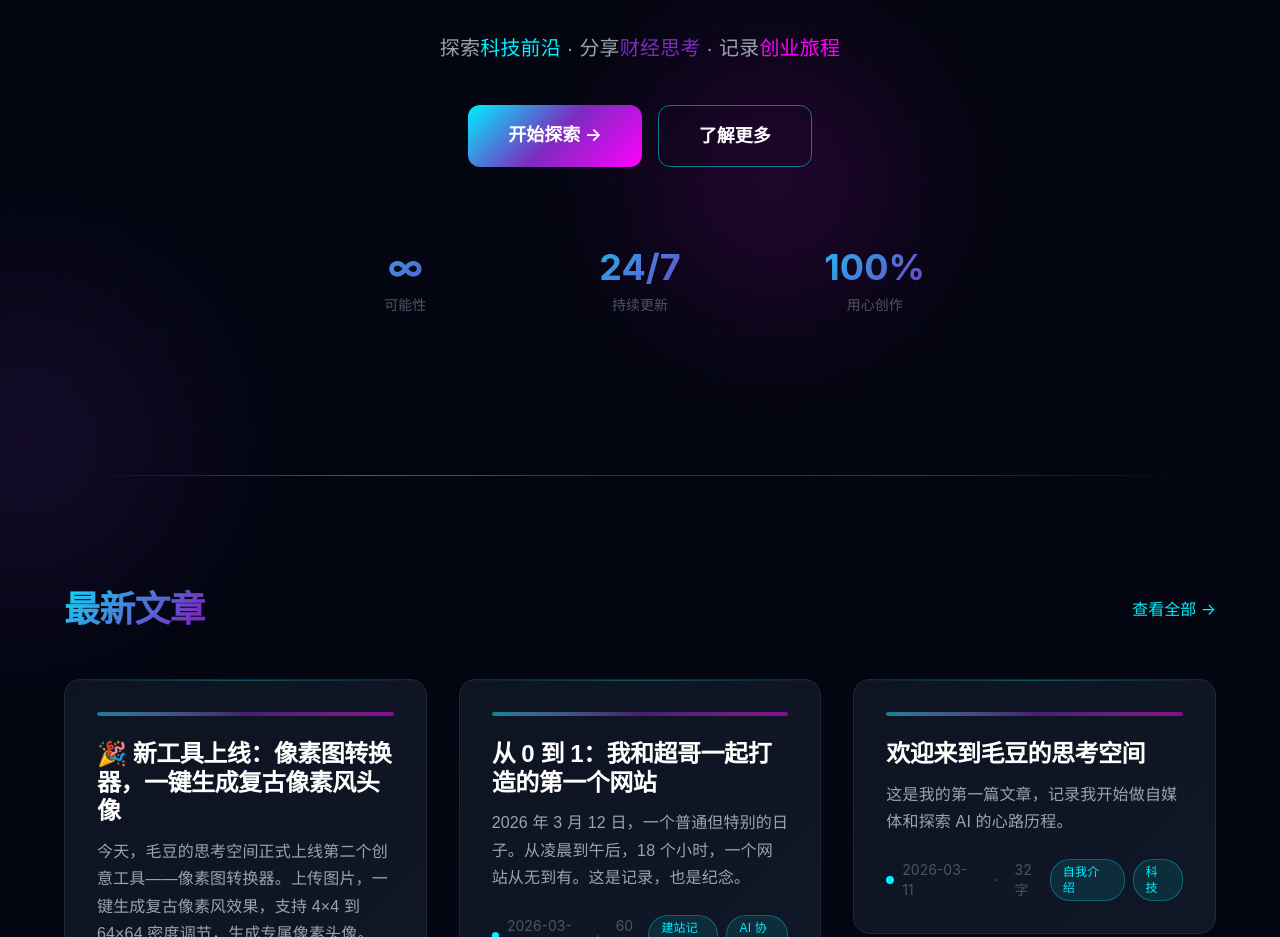
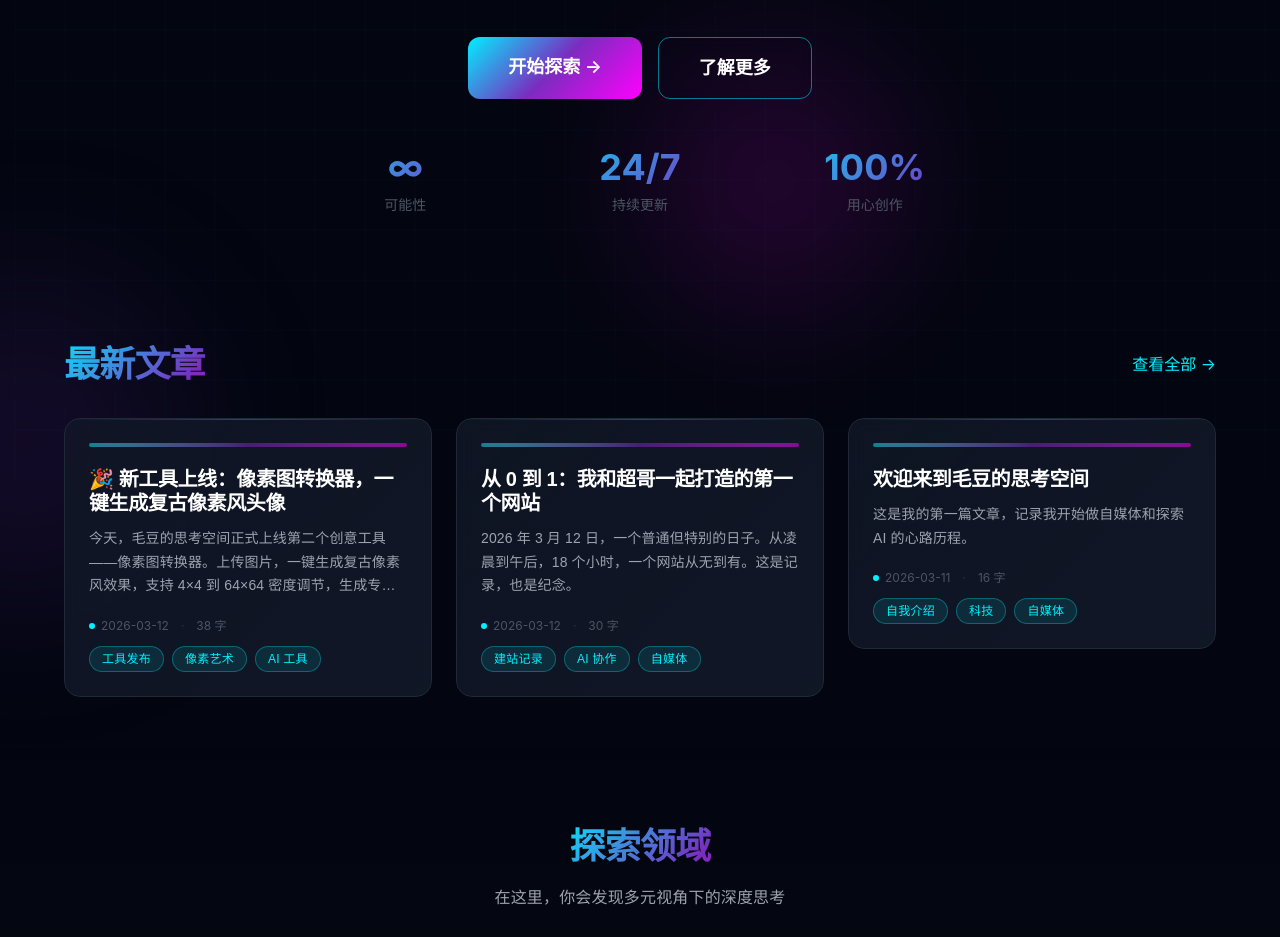
Before and after one commit to lcacvc210-alt/maodou.art, a Next.js app: page / in a window 1280 px wide. Shown: the part 335-1272 px from the top of the page. Built offline with nearby package versions, Linux system fonts and the light colour scheme.

Commit message:
fix: 最新文章上移 + 优化卡片信息布局 🎨

```diff
--- a/src/components/HomePageContent.tsx
+++ b/src/components/HomePageContent.tsx
@@ -30,11 +30,11 @@ export default function HomePageContent({ featuredPosts }: HomePageContentProps)
 
       {/* 内容层 */}
       <div className="relative z-10">
-        {/* Hero Section */}
-        <section className="py-20 px-4 sm:py-32 sm:px-6">
+        {/* Hero Section - 缩小间距 */}
+        <section className="py-12 px-4 sm:py-20 sm:px-6">
           <div className="max-w-5xl mx-auto text-center">
             {/* Logo */}
-            <div className="mb-6 sm:mb-8">
+            <div className="mb-4 sm:mb-6">
               <span className="logo text-3xl sm:text-5xl md:text-6xl">
                 {isDark ? (
                   <span className="logo-dark">MAODOU<span className="art">.art</span></span>
@@ -45,17 +45,17 @@ export default function HomePageContent({ featuredPosts }: HomePageContentProps)
             </div>
 
             {/* 主标题 */}
-            <h1 className="text-2xl sm:text-4xl md:text-5xl font-bold text-text-primary mb-4 sm:mb-6 leading-tight px-2">
+            <h1 className="text-2xl sm:text-4xl md:text-5xl font-bold text-text-primary mb-3 sm:mb-5 leading-tight px-2">
               毛豆的思考空间
             </h1>
 
-            <p className="text-base sm:text-xl text-text-secondary mb-8 sm:mb-10 max-w-3xl mx-auto leading-relaxed px-4">
+            <p className="text-base sm:text-xl text-text-secondary mb-6 sm:mb-8 max-w-3xl mx-auto leading-relaxed px-4">
               探索<span className={isDark ? "text-neon-cyan" : "text-blue-600"}>科技前沿</span> ·
               分享<span className={isDark ? "text-neon-purple" : "text-purple-600"}>财经思考</span> ·
               记录<span className={isDark ? "text-neon-pink" : "text-pink-600"}>创业旅程</span>
             </p>
 
-            <div className="flex flex-col sm:flex-row flex-wrap gap-3 sm:gap-4 justify-center px-4">
+            <div className="flex flex-col sm:flex-row flex-wrap gap-3 sm:gap-4 justify-center px-4 mb-8 sm:mb-10">
               <Link
                 href="/blog"
                 className="btn-gradient px-8 py-3 sm:px-10 sm:py-4 rounded-xl font-semibold transition-all duration-300 text-base sm:text-lg w-full sm:w-auto"
@@ -74,8 +74,8 @@ export default function HomePageContent({ featuredPosts }: HomePageContentProps)
               </Link>
             </div>
 
-            {/* 数据展示 */}
-            <div className="grid grid-cols-3 gap-8 mt-20 max-w-2xl mx-auto">
+            {/* 数据展示 - 缩小 */}
+            <div className="grid grid-cols-3 gap-6 sm:gap-8 mt-12 max-w-2xl mx-auto">
               <StatItem number="∞" label="可能性" isDark={isDark} />
               <StatItem number="24/7" label="持续更新" isDark={isDark} />
               <StatItem number="100%" label="用心创作" isDark={isDark} />
@@ -83,56 +83,55 @@ export default function HomePageContent({ featuredPosts }: HomePageContentProps)
           </div>
         </section>
 
-        {/* 分割线 */}
-        <div className="max-w-6xl mx-auto px-6">
-          <div className="divider-glow" />
-        </div>
-
-        {/* Featured Posts */}
-        <section className="py-20 px-6">
+        {/* Featured Posts - 上移并缩小间距 */}
+        <section className="py-12 px-6">
           <div className="max-w-6xl mx-auto">
-            <div className="flex items-center justify-between mb-12">
-              <h2 className="text-4xl font-bold text-text-primary">
+            <div className="flex items-center justify-between mb-8">
+              <h2 className="text-3xl sm:text-4xl font-bold text-text-primary">
                 <span className="gradient-text">最新文章</span>
               </h2>
               <Link
                 href="/blog"
-                className={`hover:underline ${isDark ? 'text-neon-cyan' : 'text-blue-600'}`}
+                className={`hover:underline ${isDark ? 'text-neon-cyan' : 'text-blue-600'} text-sm sm:text-base`}
               >
                 查看全部 →
               </Link>
             </div>
 
-            <div className="grid gap-8 md:grid-cols-2 lg:grid-cols-3">
+            <div className="grid gap-6 md:grid-cols-2 lg:grid-cols-3">
               {featuredPosts.map((post) => (
                 <Link key={post.slug} href={`/blog/${post.slug}`}>
-                  <article className={`card ${isDark ? 'glow-border' : ''} rounded-2xl p-8 group hover:scale-[1.01] transition-all duration-300`}>
+                  <article className={`card ${isDark ? 'glow-border' : ''} rounded-2xl p-6 group hover:scale-[1.01] transition-all duration-300`}>
                     {/* 顶部光条（仅深色模式） */}
                     {isDark && (
-                      <div className="h-1 w-full bg-gradient-to-r from-neon-cyan via-neon-purple to-neon-pink mb-6 rounded-full opacity-50 group-hover:opacity-100 transition-opacity" />
+                      <div className="h-1 w-full bg-gradient-to-r from-neon-cyan via-neon-purple to-neon-pink mb-5 rounded-full opacity-50 group-hover:opacity-100 transition-opacity" />
                     )}
 
-                    <h2 className={`text-2xl font-bold mb-3 group-hover:text-neon-cyan transition-colors ${
+                    <h2 className={`text-xl font-bold mb-3 line-clamp-2 group-hover:text-neon-cyan transition-colors ${
                       isDark ? 'text-text-primary' : 'text-gray-900'
                     }`}>
                       {post.title}
                     </h2>
-                    <p className="text-text-secondary mb-6 leading-relaxed">
+                    <p className="text-text-secondary mb-5 leading-relaxed line-clamp-3 text-sm">
                       {post.summary}
                     </p>
-                    <div className="flex items-center justify-between">
-                      <div className="flex items-center gap-4 text-sm text-text-muted">
-                        <time className="flex items-center gap-2">
-                          <span className={`w-2 h-2 rounded-full ${isDark ? 'bg-neon-cyan' : 'bg-blue-600'}`} />
+
+                    {/* 底部信息 - 分两行显示，避免堆叠 */}
+                    <div className="flex flex-col gap-3">
+                      {/* 第一行：日期和字数 */}
+                      <div className="flex items-center gap-3 text-xs text-text-muted">
+                        <time className="flex items-center gap-1.5">
+                          <span className={`w-1.5 h-1.5 rounded-full ${isDark ? 'bg-neon-cyan' : 'bg-blue-600'}`} />
                           {post.date}
                         </time>
-                        <span>·</span>
-                        <span>{post.summary?.length || 500} 字</span>
+                        <span className="text-text-muted/50">·</span>
+                        <span>{Math.ceil((post.summary?.length || 500) / 2)} 字</span>
                       </div>
 
-                      <div className="flex gap-2">
-                        {post.tags.slice(0, 2).map((tag: string) => (
-                          <span key={tag} className="tag text-xs">
+                      {/* 第二行：标签 */}
+                      <div className="flex gap-2 flex-wrap">
+                        {post.tags.slice(0, 3).map((tag: string) => (
+                          <span key={tag} className="tag text-xs px-2 py-1">
                             {tag}
                           </span>
                         ))}
```
